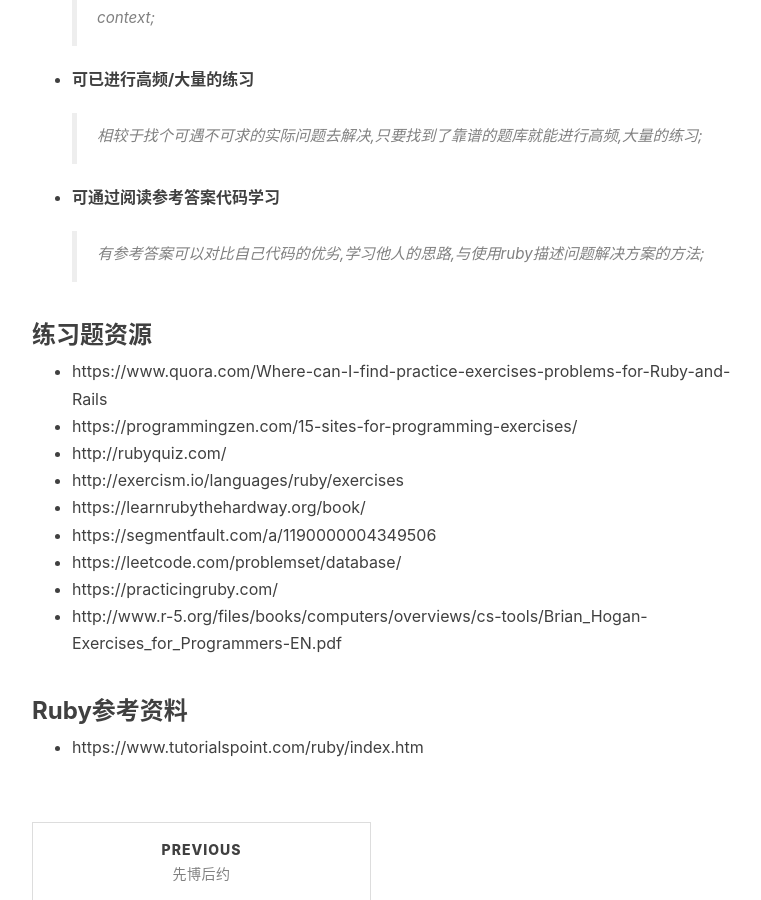
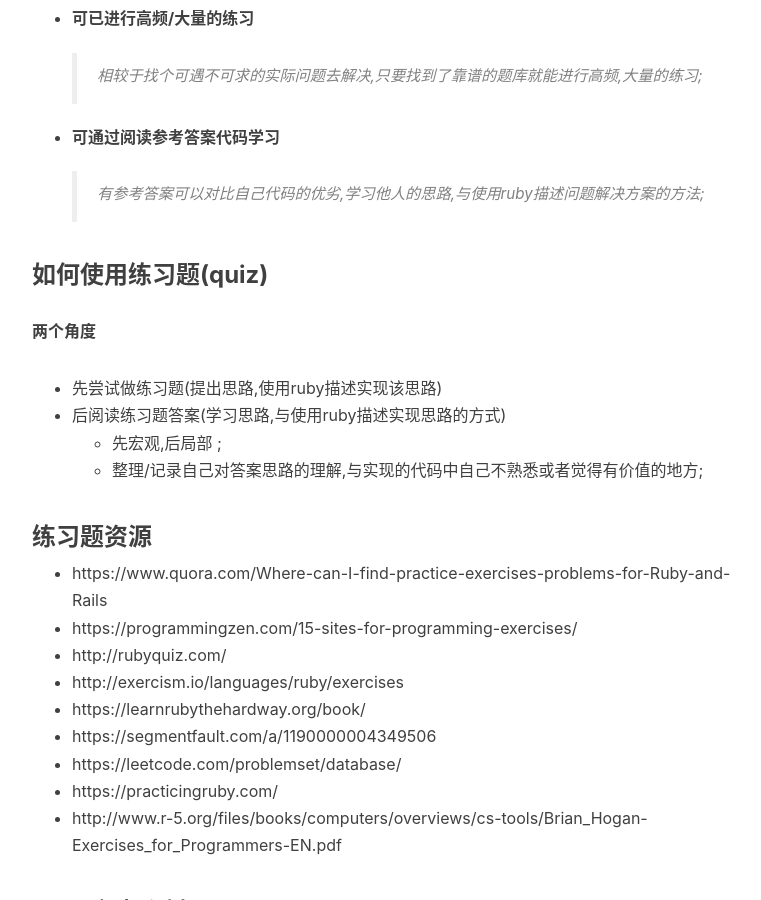
Before and after one commit to SCH94/mind1949.github.io, a Jekyll site: the page built from _posts/18-06-06-对做练习题的思考.md, in a window 1280 px wide and 900 px high, scrolled down 2756 px. Shown: the whole window, without its empty margins (233-994 px from the left). Built offline with Jekyll 4.4.1, drawn with Linux system fonts in a browser that asks for light colours; nearby versions of some CDN libraries; comment, search, counter and statistics services are not loaded; some of the changed text lies outside the part shown.

Commit message:
添加使用练习的方法

```diff
--- a/_posts/18-06-06-对做练习题与阅读练习题答案的思考.md
+++ b/_posts/18-06-06-对做练习题的思考.md
@@ -73,6 +73,14 @@ tags:
 * **可通过阅读参考答案代码学习**
     > 有参考答案可以对比自己代码的优劣,学习他人的思路,与使用ruby描述问题解决方案的方法;
 
+### 如何使用练习题(quiz)
+
+**两个角度**
+* 先尝试做练习题(提出思路,使用ruby描述实现该思路)
+* 后阅读练习题答案(学习思路,与使用ruby描述实现思路的方式)
+  * 先宏观,后局部 ;
+  * 整理/记录自己对答案思路的理解,与实现的代码中自己不熟悉或者觉得有价值的地方;
+
 ### 练习题资源
 * https://www.quora.com/Where-can-I-find-practice-exercises-problems-for-Ruby-and-Rails
 * https://programmingzen.com/15-sites-for-programming-exercises/
```
Also changed, not shown: other parts of _posts/18-06-06-对做练习题的思考.md (+1 -1 lines).
